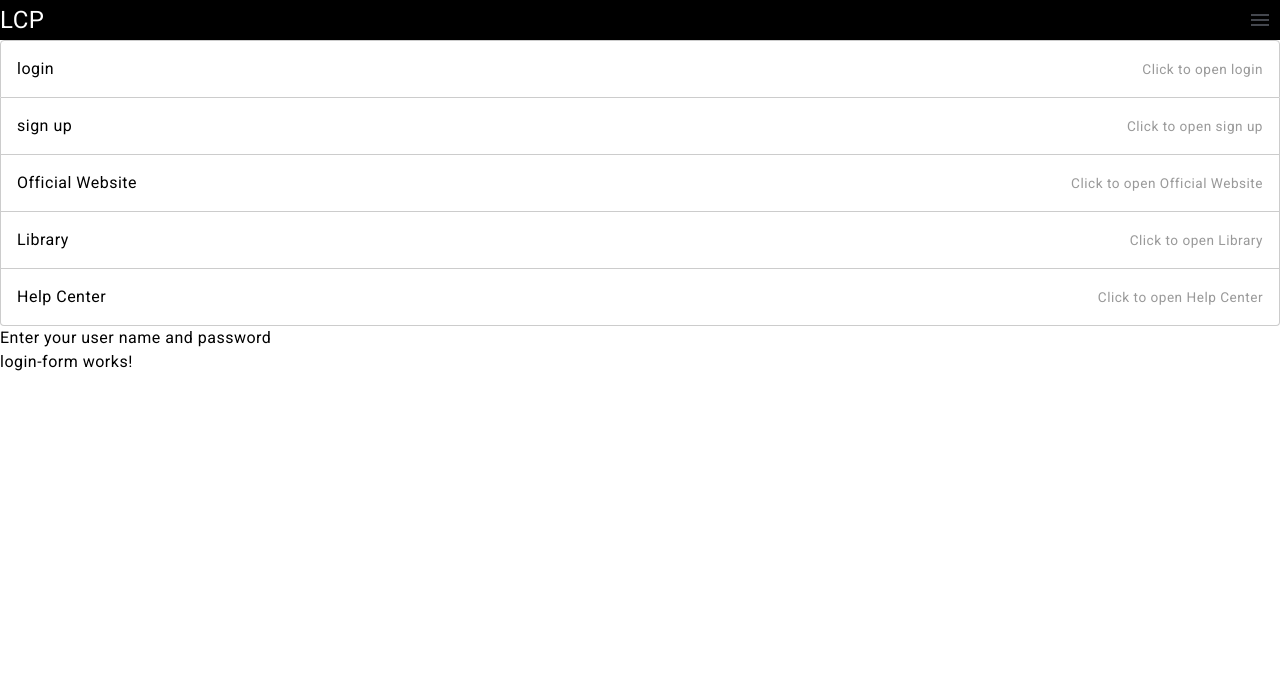
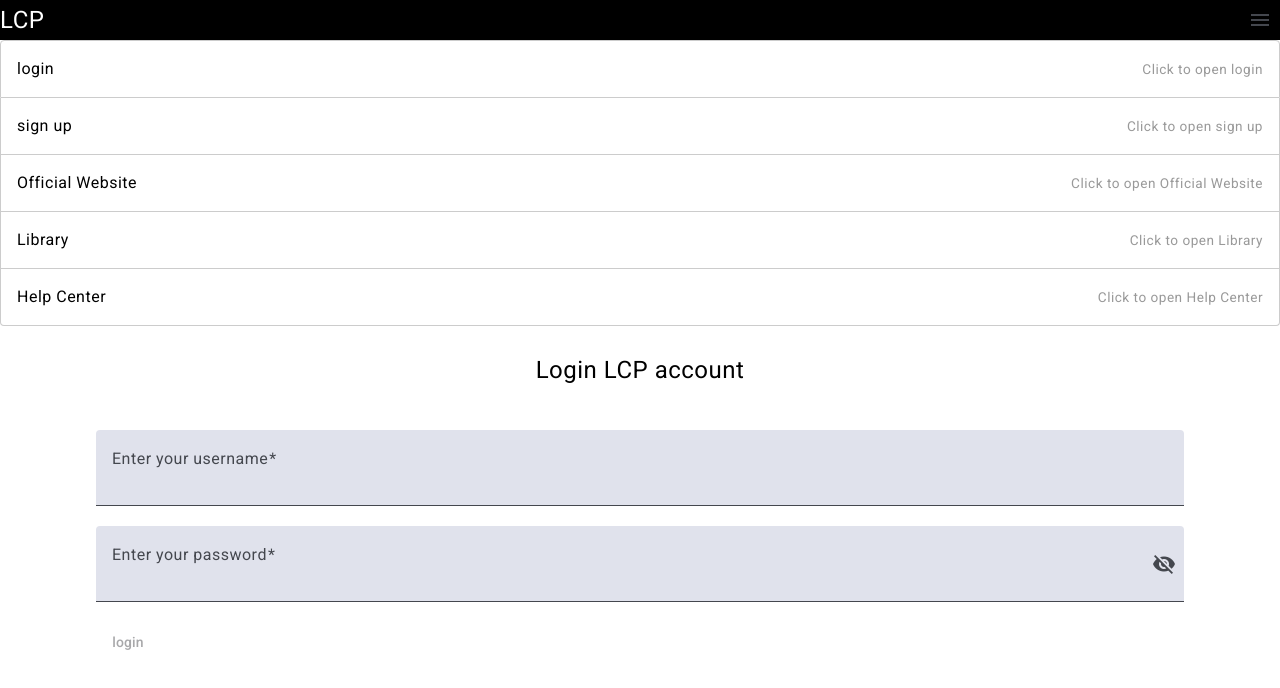
Before and after one commit to Nevy11/chat-app-angular-front-end, an Angular app: page /login in a window 1280 px wide. Shown: the top 688 px of the page. Built offline with nearby package versions, Linux system fonts and the light colour scheme.

Commit message:
add login section

```diff
--- a/src/app/app.config.ts
+++ b/src/app/app.config.ts
@@ -9,7 +9,7 @@
 import { provideClientHydration } from '@angular/platform-browser';
 import { provideAnimationsAsync } from '@angular/platform-browser/animations/async';
 import { provideServiceWorker } from '@angular/service-worker';
-import { provideHttpClient } from '@angular/common/http';
+import { provideHttpClient, withFetch } from '@angular/common/http';
 
 export const appConfig: ApplicationConfig = {
   providers: [
@@ -22,6 +22,6 @@
       registrationStrategy: 'registerWhenStable:30000',
     }),
     provideAnimationsAsync(),
-    provideHttpClient(),
+    provideHttpClient(withFetch()),
   ],
 };
--- a/src/app/top-bar/top-bar-content/login-content/login-content.component.html
+++ b/src/app/top-bar/top-bar-content/login-content/login-content.component.html
@@ -1,6 +1,5 @@
-<div>
-  <div>Enter your user name and password</div>
-  <div>
-    <nevy11-login-form></nevy11-login-form>
-  </div>
+<div class="title">Login LCP account</div>
+
+<div class="login-form">
+  <nevy11-login-form></nevy11-login-form>
 </div>
--- a/src/app/top-bar/top-bar-content/login-content/login-content.component.scss
+++ b/src/app/top-bar/top-bar-content/login-content/login-content.component.scss
@@ -0,0 +1,21 @@
+.title{
+    font-size: x-large;
+    text-align: center;
+    margin-top: 2rem;
+    margin-bottom: 2rem;
+}
+@media (min-width: 768px ) {
+    .login-form{
+        margin-left: 6rem;
+        margin-right: 6rem;
+        margin-top: 3rem;
+        margin-bottom: 5rem;
+    }
+}
+
+@media (min-width: 1536px){
+    .login-form{
+        margin-left: 20rem;
+        margin-right: 20rem;
+    }
+}
--- a/src/app/top-bar/top-bar-content/login-content/login-form/login-form.component.html
+++ b/src/app/top-bar/top-bar-content/login-content/login-form/login-form.component.html
@@ -1 +1,43 @@
-<p>login-form works!</p>
+<form [formGroup]="loginForm" (ngSubmit)="login_user()">
+  <!-- username -->
+  <div style="background-color: white">
+    <mat-form-field class="email-form-field">
+      <mat-label>Enter your username</mat-label>
+      <input matInput formControlName="username" placeholder="@smart_coder11" />
+      <mat-error *ngIf="loginForm.controls['username'].hasError('required')">
+        username is required
+      </mat-error>
+    </mat-form-field>
+  </div>
+  <!-- password -->
+  <div>
+    <mat-form-field class="email-form-field">
+      <mat-label>Enter your password</mat-label>
+      <input
+        matInput
+        formControlName="userpassword"
+        [type]="hide() ? 'password' : 'text'"
+      />
+      <mat-error
+        *ngIf="loginForm.controls['userpassword']?.hasError('required')"
+      >
+        Password is required
+      </mat-error>
+      <mat-error
+        *ngIf="loginForm.controls['userpassword']?.hasError('minlength')"
+      >
+        Enter a password longer than 6 characters
+      </mat-error>
+      <button
+        mat-icon-button
+        matSuffix
+        (click)="clickEvent($event)"
+        [attr.aria-label]="'Hide password'"
+        [attr.aria-pressed]="hide()"
+      >
+        <mat-icon>{{ hide() ? "visibility_off" : "visibility" }}</mat-icon>
+      </button>
+    </mat-form-field>
+  </div>
+  <button mat-button [disabled]="loginForm.invalid" type="submit">login</button>
+</form>
--- a/src/app/top-bar/top-bar-content/login-content/login-form/login-form.component.scss
+++ b/src/app/top-bar/top-bar-content/login-content/login-form/login-form.component.scss
@@ -0,0 +1,16 @@
+.email-form-field {
+  width: 100%;
+  background-color: white;
+  color: black;
+}
+
+.email-form-field input {
+  padding: 10px;
+  border-radius: 4px;
+}
+
+@media (max-width: 768px) {
+  .email-form-field {
+    width: 100%;
+  }
+}
--- a/src/app/top-bar/top-bar-content/login-content/login-form/login-form.component.ts
+++ b/src/app/top-bar/top-bar-content/login-content/login-form/login-form.component.ts
@@ -1,15 +1,18 @@
-import { Component } from '@angular/core';
-import { MatFormFieldModule } from '@angular/material/form-field';
-import { MatInputModule } from '@angular/material/input';
+import { CommonModule } from '@angular/common';
+import { Component, signal } from '@angular/core';
 import {
   FormBuilder,
   FormGroup,
-  FormsModule,
   ReactiveFormsModule,
   Validators,
 } from '@angular/forms';
 import { MatButtonModule } from '@angular/material/button';
+import { MatFormFieldModule } from '@angular/material/form-field';
 import { MatIconModule } from '@angular/material/icon';
+import { MatInputModule } from '@angular/material/input';
+import { LoginService } from './login.service';
+import { Login } from './login';
+import { Router } from '@angular/router';
 @Component({
   selector: 'nevy11-login-form',
   standalone: true,
@@ -17,11 +20,49 @@
     MatFormFieldModule,
     MatInputModule,
     MatButtonModule,
+    ReactiveFormsModule,
+    CommonModule,
     MatIconModule,
-    FormsModule,
-    ReactiveFormsModule,
   ],
   templateUrl: './login-form.component.html',
   styleUrl: './login-form.component.scss',
 })
-export class LoginFormComponent {}
+export class LoginFormComponent {
+  loginForm!: FormGroup;
+  hide = signal(true);
+
+  clickEvent(event: MouseEvent) {
+    this.hide.set(!this.hide());
+    event.stopPropagation();
+  }
+
+  constructor(
+    private fb: FormBuilder,
+    private loginService: LoginService,
+    private router: Router
+  ) {
+    this.loginForm = fb.group({
+      username: ['', [Validators.required]],
+      userpassword: ['', [Validators.required, Validators.minLength(6)]],
+    });
+  }
+  login_user() {
+    if (this.loginForm.valid) {
+      console.log(`user: ${this.loginForm.value['username']}`);
+      let body: Login = {
+        username: this.loginForm.value['username'],
+        userpassword: this.loginForm.value['userpassword'],
+      };
+      this.loginService.login_user(body).subscribe((resp) => {
+        console.log(resp.message);
+        if (resp.message === 'true') {
+          this.router.navigate(['Official Website']);
+        } else {
+          console.assert('incorrect username or passsword');
+        }
+      });
+    } else {
+      console.error('Fill in the missing fields');
+    }
+  }
+}
--- /dev/null
+++ b/src/app/top-bar/top-bar-content/login-content/login-form/login.service.ts
@@ -0,0 +1,17 @@
+import { HttpClient } from '@angular/common/http';
+import { Injectable } from '@angular/core';
+import { Login } from './login';
+import { MessageReturned } from '../../sign-up-content/sign-up-form/sign-up';
+
+@Injectable({
+  providedIn: 'root',
+})
+export class LoginService {
+  constructor(private http: HttpClient) {}
+  login_user(body: Login) {
+    return this.http.post<MessageReturned>(
+      'http://localhost:8080/login_user',
+      body
+    );
+  }
+}
--- /dev/null
+++ b/src/app/top-bar/top-bar-content/login-content/login-form/login.ts
@@ -0,0 +1,4 @@
+export interface Login {
+  username: String;
+  userpassword: String;
+}
--- a/src/app/top-bar/top-bar-content/sign-up-content/sign-up-form/sign-up-form.component.html
+++ b/src/app/top-bar/top-bar-content/sign-up-content/sign-up-form/sign-up-form.component.html
@@ -1,4 +1,5 @@
 <form [formGroup]="emailForm" (ngSubmit)="onSubmit()">
+  <!-- email -->
   <div style="background-color: white">
     <mat-form-field class="email-form-field">
       <mat-label>Enter your email</mat-label>
@@ -7,31 +8,45 @@
         formControlName="email"
         placeholder="your-email-address@example.com"
       />
-      @if (email?.hasError('required')) {
-      <mat-error>Email is required</mat-error>
-      } @if (email?.hasError('email')) {
-      <mat-error>Invalid email format</mat-error>
-      }
+      <mat-error *ngIf="emailForm.controls['email']?.hasError('required')">
+        Email is required
+      </mat-error>
+      <mat-error *ngIf="emailForm.controls['email']?.hasError('email')">
+        Invalid email format
+      </mat-error>
     </mat-form-field>
   </div>
 
+  <!-- username -->
   <div style="background-color: white">
     <mat-form-field class="email-form-field">
       <mat-label>Enter your username</mat-label>
       <input matInput formControlName="username" placeholder="@smart_coder11" />
-      @if (emailForm.controls) {
-      <mat-error> username is required </mat-error>
-      }
+      <mat-error *ngIf="emailForm.controls['username']?.hasError('required')">
+        Username is required
+      </mat-error>
     </mat-form-field>
   </div>
+
+  <!-- userpassword1 -->
   <div>
     <mat-form-field class="email-form-field">
       <mat-label>Enter your password</mat-label>
       <input
         matInput
-        formControlName="userpassword"
+        formControlName="userpassword1"
         [type]="hide() ? 'password' : 'text'"
       />
+      <mat-error
+        *ngIf="emailForm.controls['userpassword1']?.hasError('required')"
+      >
+        Password is required
+      </mat-error>
+      <mat-error
+        *ngIf="emailForm.controls['userpassword1']?.hasError('minlength')"
+      >
+        Enter a password longer than 6 characters
+      </mat-error>
       <button
         mat-icon-button
         matSuffix
@@ -41,19 +56,29 @@
       >
         <mat-icon>{{ hide() ? "visibility_off" : "visibility" }}</mat-icon>
       </button>
-      @if (emailForm.controls) {
-      <mat-error> password is required </mat-error>
-      }
     </mat-form-field>
   </div>
+
+  <!-- userpassword2 -->
   <div>
     <mat-form-field class="email-form-field">
       <mat-label>Re-enter your password</mat-label>
       <input
         matInput
-        formControlName="userpassword"
+        formControlName="userpassword2"
         [type]="hide() ? 'password' : 'text'"
       />
+      <mat-error
+        *ngIf="emailForm.controls['userpassword2']?.hasError('required')"
+      >
+        Password is required
+      </mat-error>
+      <mat-error
+        *ngIf="emailForm.controls['userpassword2']?.hasError('minlength')"
+      >
+        Enter a password longer than 6 characters
+      </mat-error>
+
       <button
         mat-icon-button
         matSuffix
@@ -63,12 +88,15 @@
       >
         <mat-icon>{{ hide() ? "visibility_off" : "visibility" }}</mat-icon>
       </button>
-      @if (emailForm.controls) {
-      <mat-error> password is required </mat-error>
-      }
     </mat-form-field>
   </div>
+
   <div>
-    <button mat-button type="submit">submit</button>
+    <button mat-button [disabled]="emailForm.invalid" type="submit">
+      Submit
+    </button>
+    <mat-error *ngIf="emailForm.hasError('passwordsMismatch')">
+      The two passwords must match
+    </mat-error>
   </div>
 </form>
```
Also changed, not shown: src/app/top-bar/top-bar-content/sign-up-content/sign-up-form/sign-up-form.component.ts (+60 -22 lines), 1 other file (tests, documents, lock files or other folders).
